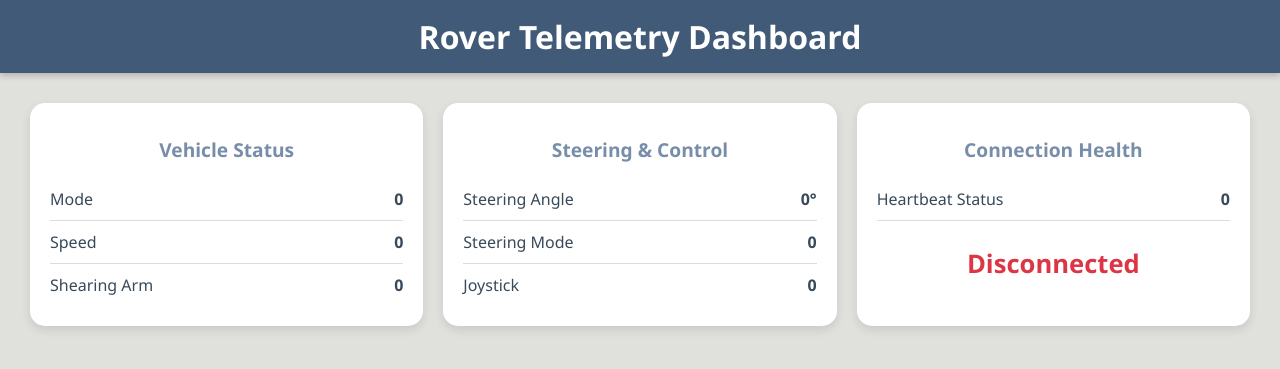
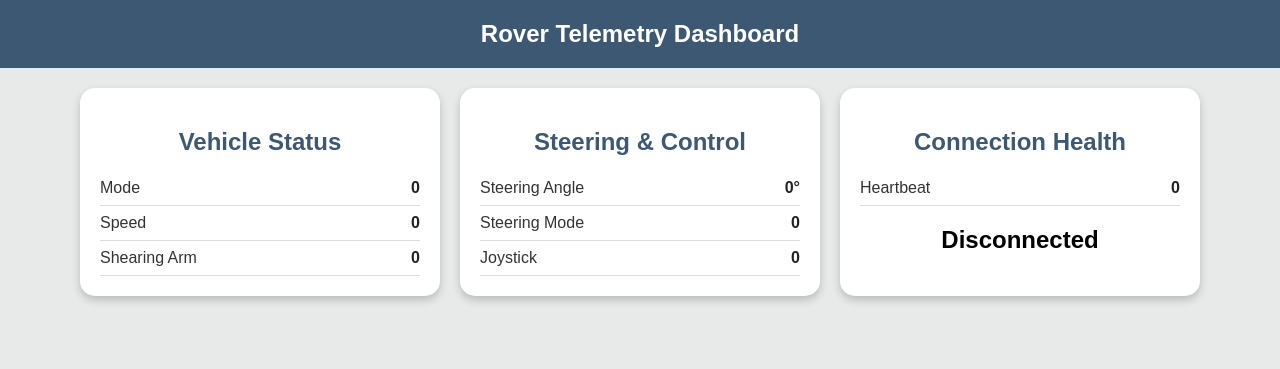
Before and after one commit to charu2409/Rover_Telemetry, a Flask app: page / in a window 1280 px wide. Shown: the top 369 px of the page. Run offline with Flask 3, Linux system fonts and the light colour scheme.

Commit message:
Update index.html

```diff
--- a/templates/index.html
+++ b/templates/index.html
@@ -2,156 +2,125 @@
 <html lang="en">
 <head>
   <meta charset="UTF-8">
-  <meta name="viewport" content="width=device-width, initial-scale=1.0">
-  <title>Rover Dashboard</title>
+  <title>Rover Telemetry Dashboard</title>
   <style>
-    :root {
-      --primary: #E0E1DD;
-      --secondary: #778DA9;
-      --accent: #415A77;
-      --dark: #384959;
-      --white: #ffffff;
-      --line: #dcdcdc;
-      --connected: #28a745;
-      --disconnected: #dc3545;
+    body {
+      font-family: Arial, sans-serif;
+      background-color: #e8e9e9;
+      margin: 0;
+      padding: 0;
     }
-
-    body {
-      margin: 0;
-      font-family: "Segoe UI", Tahoma, sans-serif;
-      background: var(--primary);
-      color: var(--dark);
+    header {
+      background-color: #3d5873;
+      color: white;
+      text-align: center;
+      padding: 20px;
+      font-size: 24px;
+      font-weight: bold;
     }
-
-    header {
-      background: var(--accent);
-      color: var(--white);
-      padding: 15px 25px;
-      text-align: center;
-      font-size: 2rem;
-      font-weight: bold;
-      box-shadow: 0 3px 6px rgba(0,0,0,0.2);
+    .container {
+      display: flex;
+      justify-content: center;
+      gap: 20px;
+      padding: 20px;
     }
-
-    .container {
-      display: grid;
-      grid-template-columns: repeat(auto-fit, minmax(300px, 1fr));
-      gap: 20px;
-      padding: 30px;
+    .card {
+      background: white;
+      padding: 20px;
+      border-radius: 15px;
+      box-shadow: 0 4px 8px rgba(0,0,0,0.2);
+      width: 320px;
+      transition: transform 0.2s ease-in-out;
     }
-
-    .card {
-      background: var(--white);
-      border-radius: 15px;
-      padding: 20px;
-      box-shadow: 0 4px 10px rgba(0,0,0,0.1);
-      transition: transform 0.2s, box-shadow 0.2s;
+    .card:hover {
+      transform: scale(1.05);
     }
-
-    .card:hover {
-      transform: translateY(-5px);
-      box-shadow: 0 6px 14px rgba(0,0,0,0.15);
-    }
-
-    .card h1 {
-      font-size: 1.2rem;
+    .card h2 {
       text-align: center;
       margin-bottom: 15px;
-      color: var(--secondary);
+      color: #3d5873;
     }
-
     .row {
       display: flex;
       justify-content: space-between;
-      padding: 10px 0;
-      border-bottom: 1px solid var(--line);
+      border-bottom: 1px solid #ddd;
+      padding: 8px 0;
     }
-
-    .row:last-child {
-      border-bottom: none;
+    .label {
+      font-weight: 500;
+      color: #333;
     }
-
-    .label {
-      font-size: 1rem;
-      font-weight: 500;
+    .value {
+      font-weight: bold;
+      color: #222;
     }
-
-    .value {
-      font-size: 1rem;
+    .status {
+      font-size: 24px;
       font-weight: bold;
-      color: var(--dark);
+      text-align: center;
+      margin-top: 20px;
     }
-
-    .status-container {
-      text-align: center;
-      margin-top: 25px;
+    .connected {
+      color: green;
     }
-
-    .status {
-      font-size: 1.6rem;
-      font-weight: bold;
-    }
-
-    .connected {
-      color: var(--connected);
-    }
-
     .disconnected {
-      color: var(--disconnected);
+      color: red;
     }
   </style>
 </head>
 <body>
-
   <header>Rover Telemetry Dashboard</header>
 
   <div class="container">
-    <!-- Vehicle Status -->
     <div class="card">
-      <h1>Vehicle Status</h1>
-      <div class="row">
-        <span class="label">Mode</span>
-        <span class="value" id="mode">0</span>
-      </div>
-      <div class="row">
-        <span class="label">Speed</span>
-        <span class="value" id="speed">0</span>
-      </div>
-      <div class="row">
-        <span class="label">Shearing Arm</span>
-        <span class="value" id="shearingarm">0</span>
-      </div>
+      <h2>Vehicle Status</h2>
+      <div class="row"><span class="label">Mode</span><span class="value" id="mode">0</span></div>
+      <div class="row"><span class="label">Speed</span><span class="value" id="speed">0</span></div>
+      <div class="row"><span class="label">Shearing Arm</span><span class="value" id="shearingArm">0</span></div>
     </div>
 
-    <!-- Steering & Control -->
     <div class="card">
-      <h1>Steering & Control</h1>
-      <div class="row">
-        <span class="label">Steering Angle</span>
-        <span class="value" id="angle">0°</span>
-      </div>
-      <div class="row">
-        <span class="label">Steering Mode</span>
-        <span class="value" id="steeringmode">0</span>
-      </div>
-      <div class="row">
-        <span class="label">Joystick</span>
-        <span class="value" id="joystick">0</span>
-      </div>
+      <h2>Steering & Control</h2>
+      <div class="row"><span class="label">Steering Angle</span><span class="value" id="steeringAngle">0°</span></div>
+      <div class="row"><span class="label">Steering Mode</span><span class="value" id="steeringMode">0</span></div>
+      <div class="row"><span class="label">Joystick</span><span class="value" id="joystick">0</span></div>
     </div>
 
-    <!-- Connection Health -->
     <div class="card">
-      <h1>Connection Health</h1>
-      <div class="row">
-        <span class="label">Heartbeat Status</span>
-        <span class="value" id="heartbeat">0</span>
-      </div>
-      <div class="status-container">
-        <span id="status" class="status disconnected">Disconnected</span>
-      </div>
+      <h2>Connection Health</h2>
+      <div class="row"><span class="label">Heartbeat</span><span class="value" id="heartbeat">0</span></div>
+      <div class="status" id="connectionStatus">Disconnected</div>
     </div>
   </div>
 
+  <script>
+    async function fetchData() {
+      try {
+        let response = await fetch("/rover");
+        let data = await response.json();
+
+        if (!data.error) {
+          document.getElementById("mode").textContent = data.vehicle_status?.mode || 0;
+          document.getElementById("speed").textContent = data.vehicle_status?.speed || 0;
+          document.getElementById("shearingArm").textContent = data.vehicle_status?.shearing_arm || 0;
+
+          document.getElementById("steeringAngle").textContent = (data.steering_control?.steering_angle || 0) + "°";
+          document.getElementById("steeringMode").textContent = data.steering_control?.steering_mode || 0;
+          document.getElementById("joystick").textContent = data.steering_control?.joystick || 0;
+
+          document.getElementById("heartbeat").textContent = data.connection_health?.heartbeat || 0;
+          let status = data.connection_health?.status || "Disconnected";
+          let statusElement = document.getElementById("connectionStatus");
+          statusElement.textContent = status;
+          statusElement.className = "status " + (status === "Connected" ? "connected" : "disconnected");
+        }
+      } catch (err) {
+        console.error("Error fetching rover data:", err);
+      }
+    }
+
+    setInterval(fetchData, 2000); // auto refresh every 2 sec
+    fetchData();
+  </script>
 </body>
 </html>
```
